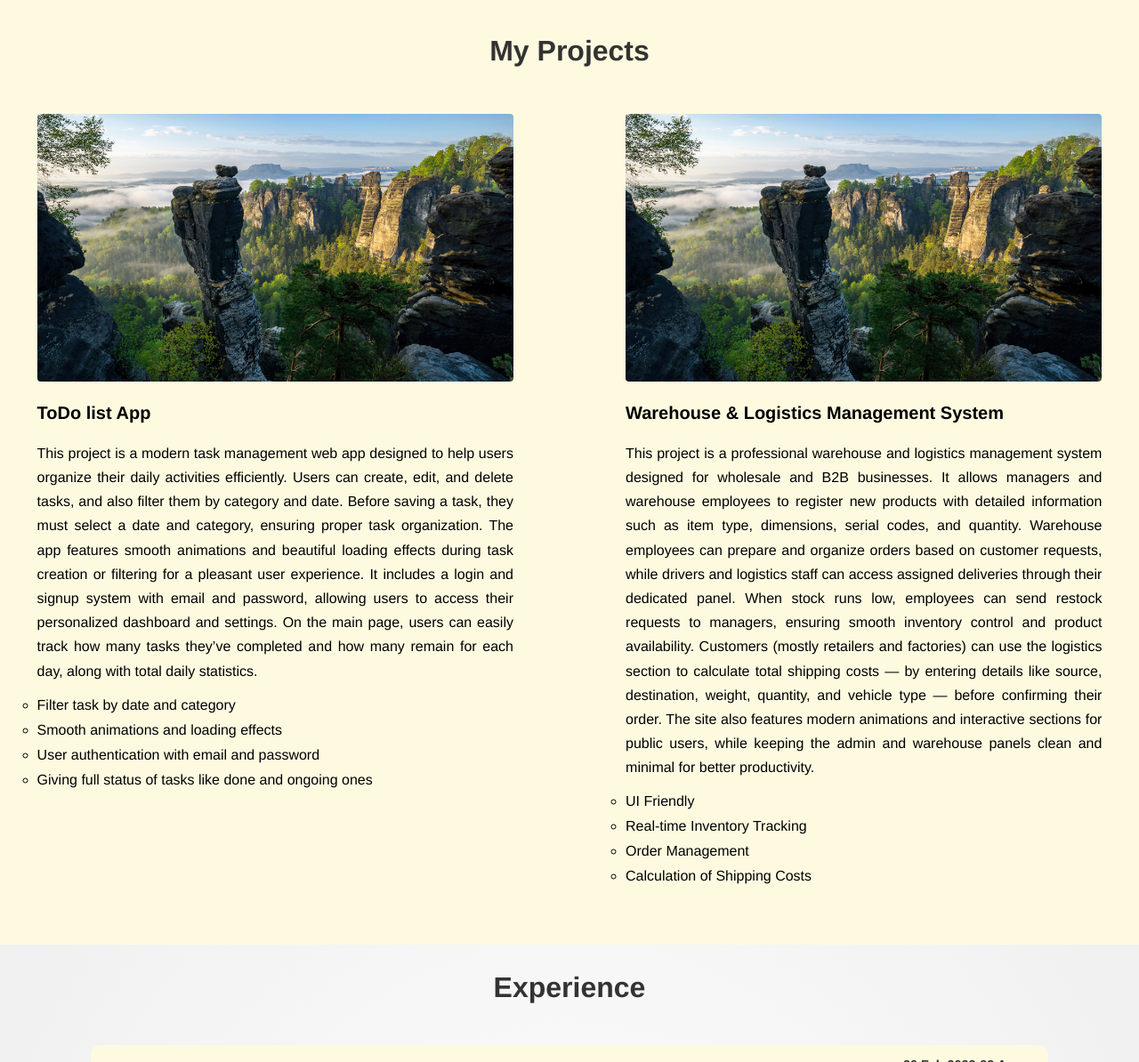
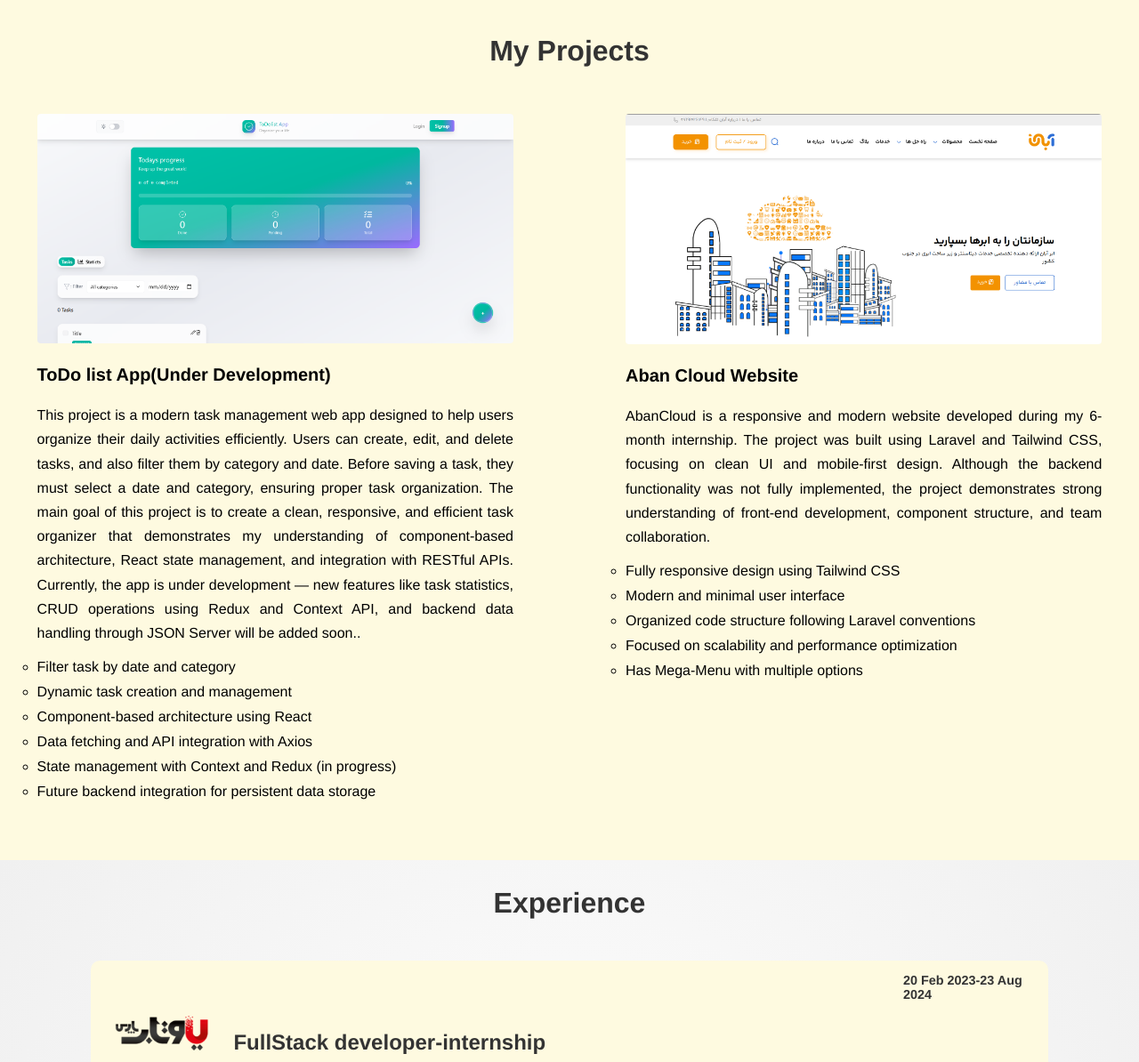
Before and after one commit to GhosTCoder20/My-Portfolio, a website: page index.html in a window 1280 px wide. Shown: the part 2400-3594 px from the top of the page at 89% size. Drawn offline with nearby package versions, Linux system fonts and the light colour scheme.

Commit message:
Added new images and updated project details

```diff
--- a/index.html
+++ b/index.html
@@ -52,7 +52,10 @@
             >
           </li>
         </ul>
-        <p class="responsive-bars" onclick="document.querySelector('svg').classList.toggle('active')">
+        <p
+          class="responsive-bars"
+          onclick="document.querySelector('svg').classList.toggle('active')"
+        >
           <svg
             xmlns="http://www.w3.org/2000/svg"
             width="50"
@@ -224,13 +227,13 @@
               <p>80%</p>
               <div class="progress-bar"></div>
             </li>
-            <li class="Skills-item c3" data-progress="75%">
+            <li class="Skills-item c3" data-progress="65%">
               <img
                 src="./Images/Unofficial_JavaScript_logo_2.svg"
                 alt=""
                 class="JavaScript"
               />
-              <p>75%</p>
+              <p>65%</p>
               <div class="progress-bar"></div>
             </li>
             <li class="Skills-item c4" data-progress="70%">
@@ -238,22 +241,13 @@
               <p>70%</p>
               <div class="progress-bar"></div>
             </li>
-            <li class="Skills-item c5" data-progress="35%">
-              <img
-                src="./Images/nextjs-icon-svgrepo-com.svg"
-                alt=""
-                class="Next.js"
-              />
-              <p>35%</p>
-              <div class="progress-bar"></div>
-            </li>
-            <li class="Skills-item c6" data-progress="30%">
+            <li class="Skills-item c6" data-progress="20%">
               <img
                 src="./Images/Python-logo-notext.svg"
                 alt=""
                 class="Python"
               />
-              <p>30%</p>
+              <p>20%</p>
               <div class="progress-bar"></div>
             </li>
             <li class="Skills-item c7" data-progress="60%">
@@ -285,39 +279,42 @@
           <li>
             <a href=""
               ><div>
-                <img
-                  src="./Images/mountain-rock-forest-nature-scenery-hd-wallpaper-uhdpaper.com-134@0@i.jpg"
-                  alt="Project 1"
-                />
+                <img src="./Images/ToDolist.png" alt="Project 1" />
                 <section>
-                  <h3>ToDo list App</h3>
+                  <h3>ToDo list App(Under Development)</h3>
                   <p data-key="pro1-desc">
                     This project is a modern task management web app designed to
                     help users organize their daily activities efficiently.
                     Users can create, edit, and delete tasks, and also filter
                     them by category and date. Before saving a task, they must
                     select a date and category, ensuring proper task
-                    organization. The app features smooth animations and
-                    beautiful loading effects during task creation or filtering
-                    for a pleasant user experience. It includes a login and
-                    signup system with email and password, allowing users to
-                    access their personalized dashboard and settings. On the
-                    main page, users can easily track how many tasks they’ve
-                    completed and how many remain for each day, along with total
-                    daily statistics.
+                    organization. The main goal of this project is to create a
+                    clean, responsive, and efficient task organizer that
+                    demonstrates my understanding of component-based
+                    architecture, React state management, and integration with
+                    RESTful APIs. Currently, the app is under development — new
+                    features like task statistics, CRUD operations using Redux
+                    and Context API, and backend data handling through JSON
+                    Server will be added soon..
                   </p>
                   <ul>
                     <li data-key="pro1-feature1">
                       Filter task by date and category
                     </li>
                     <li data-key="pro1-feature2">
-                      Smooth animations and loading effects
+                      Dynamic task creation and management
                     </li>
                     <li data-key="pro1-feature3">
-                      User authentication with email and password
+                      Component-based architecture using React
                     </li>
                     <li data-key="pro1-feature4">
-                      Giving full status of tasks like done and ongoing ones
+                      Data fetching and API integration with Axios
+                    </li>
+                    <li data-key="pro1-feature5">
+                      State management with Context and Redux (in progress)
+                    </li>
+                    <li data-key="pro1-feature6">
+                      Future backend integration for persistent data storage
                     </li>
                   </ul>
                 </section>
@@ -328,40 +325,33 @@
             <a href=""
               ><div>
                 <img
-                  src="./Images/mountain-rock-forest-nature-scenery-hd-wallpaper-uhdpaper.com-134@0@i.jpg"
+                  src="./Images/abancloud-project.png"
                   alt="Project 1"
                 />
                 <section>
                   <h3 data-key="title-pro2">
-                    Warehouse & Logistics Management System
+                    Aban Cloud Website
                   </h3>
                   <p data-key="pro2-desc">
-                    This project is a professional warehouse and logistics
-                    management system designed for wholesale and B2B businesses.
-                    It allows managers and warehouse employees to register new
-                    products with detailed information such as item type,
-                    dimensions, serial codes, and quantity. Warehouse employees
-                    can prepare and organize orders based on customer requests,
-                    while drivers and logistics staff can access assigned
-                    deliveries through their dedicated panel. When stock runs
-                    low, employees can send restock requests to managers,
-                    ensuring smooth inventory control and product availability.
-                    Customers (mostly retailers and factories) can use the
-                    logistics section to calculate total shipping costs — by
-                    entering details like source, destination, weight, quantity,
-                    and vehicle type — before confirming their order. The site
-                    also features modern animations and interactive sections for
-                    public users, while keeping the admin and warehouse panels
-                    clean and minimal for better productivity.
+                    AbanCloud is a responsive and modern website developed
+                    during my 6-month internship. The project was built using
+                    Laravel and Tailwind CSS, focusing on clean UI and
+                    mobile-first design. Although the backend functionality was
+                    not fully implemented, the project demonstrates strong
+                    understanding of front-end development, component structure,
+                    and team collaboration.
                   </p>
                   <ul>
-                    <li data-key="pro2-feature1">UI Friendly</li>
+                    <li data-key="pro2-feature1">Fully responsive design using Tailwind CSS</li>
                     <li data-key="pro2-feature2">
-                      Real-time Inventory Tracking
+                      Modern and minimal user interface
                     </li>
-                    <li data-key="pro2-feature3">Order Management</li>
+                    <li data-key="pro2-feature3">Organized code structure following Laravel conventions</li>
                     <li data-key="pro2-feature4">
-                      Calculation of Shipping Costs
+                      Focused on scalability and performance optimization
+                    </li>
+                    <li data-key="pro2-feature5">
+                      Has Mega-Menu with multiple options
                     </li>
                   </ul>
                 </section>
@@ -458,6 +448,8 @@
       <p>&copy; 2025 Ashkan Firouzeh. All rights reserved.</p>
     </footer>
 
+    <!-- EmailJS SDK -->
+    <script type="text/javascript" src="https://cdn.jsdelivr.net/npm/@emailjs/browser@3/dist/email.min.js"></script>
     <script src="./main.js"></script>
   </body>
 </html>
```
Also changed, not shown: Images/ToDolist.png (added), Images/abancloud-project.png (added).
